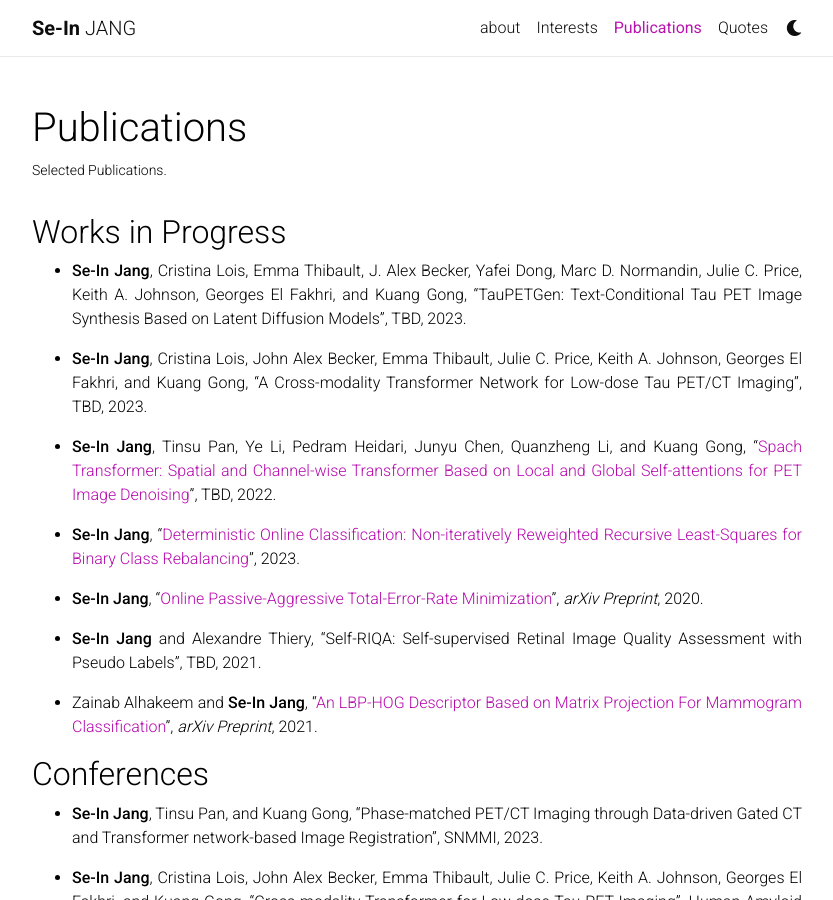
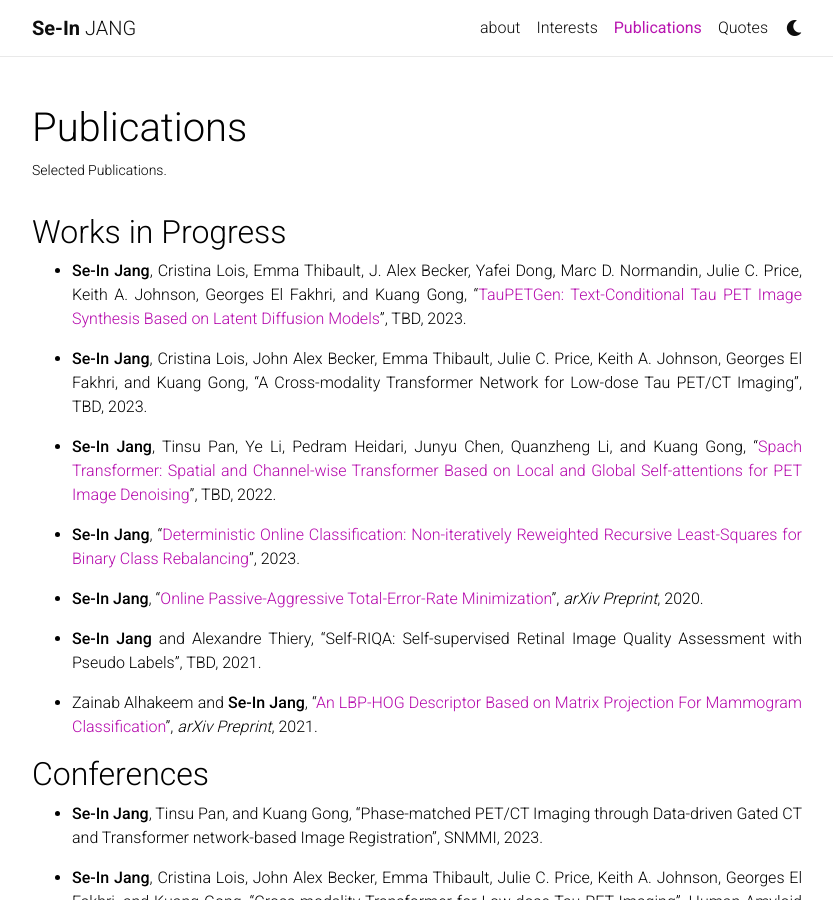
Before and after one commit to sijang/sijang.github.io, a Jekyll site: the page built from _pages/publications.md, in a window 1280 px wide and 900 px high. Shown: the whole window, without its empty margins (223-1056 px from the left). Built offline with Jekyll 4.4.1, drawn with Linux system fonts in a browser that asks for light colours; nearby versions of some CDN libraries; a style sheet for code colours, icons or effects is not loaded; part of the change alters nothing that is shown.

```diff
--- a/_pages/publications.md
+++ b/_pages/publications.md
@@ -9,7 +9,7 @@ nav: true
 
 
 ## Works in Progress
-- **Se-In Jang**, Cristina Lois, Emma Thibault, J. Alex Becker, Yafei Dong, Marc D. Normandin, Julie C. Price, Keith A. Johnson, Georges El Fakhri, and Kuang Gong, "TauPETGen: Text-Conditional Tau PET Image Synthesis Based on Latent Diffusion Models", TBD, 2023.
+- **Se-In Jang**, Cristina Lois, Emma Thibault, J. Alex Becker, Yafei Dong, Marc D. Normandin, Julie C. Price, Keith A. Johnson, Georges El Fakhri, and Kuang Gong, "[TauPETGen: Text-Conditional Tau PET Image Synthesis Based on Latent Diffusion Models](https://arxiv.org/abs/2306.11984){:target="_blank"}", TBD, 2023.
 {: style="text-align: justify"}
 
 - **Se-In Jang**, Cristina Lois, John Alex Becker, Emma Thibault, Julie C. Price, Keith A. Johnson, Georges El Fakhri, and Kuang Gong, "A Cross-modality Transformer Network for Low-dose Tau PET/CT Imaging", TBD, 2023.
```
